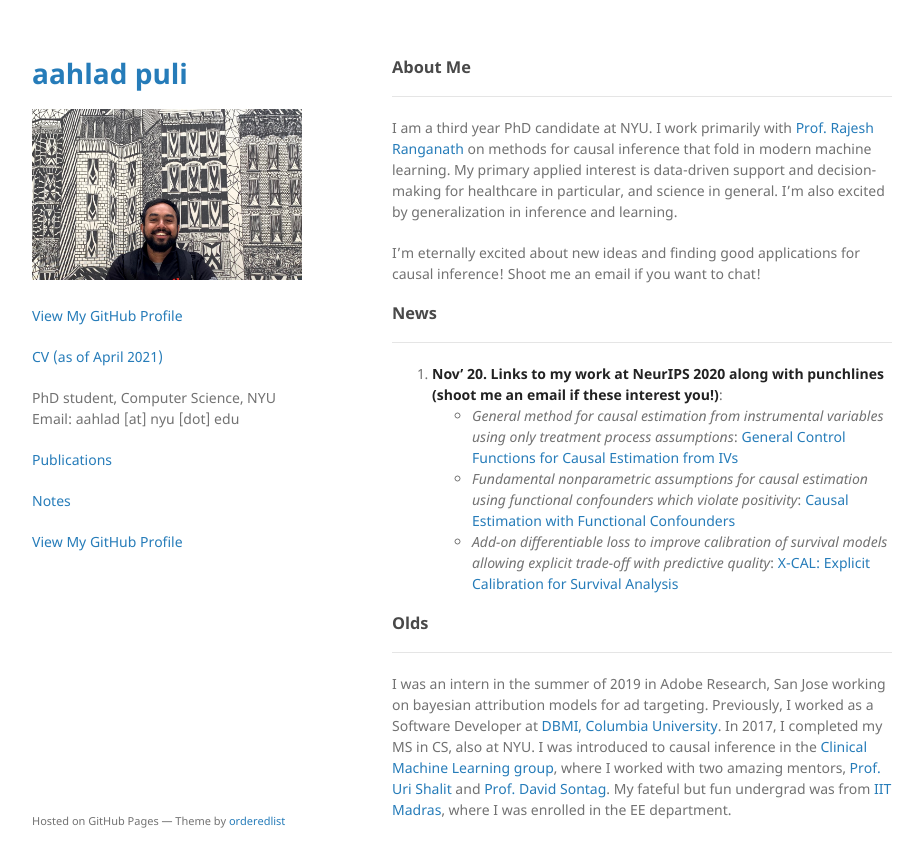
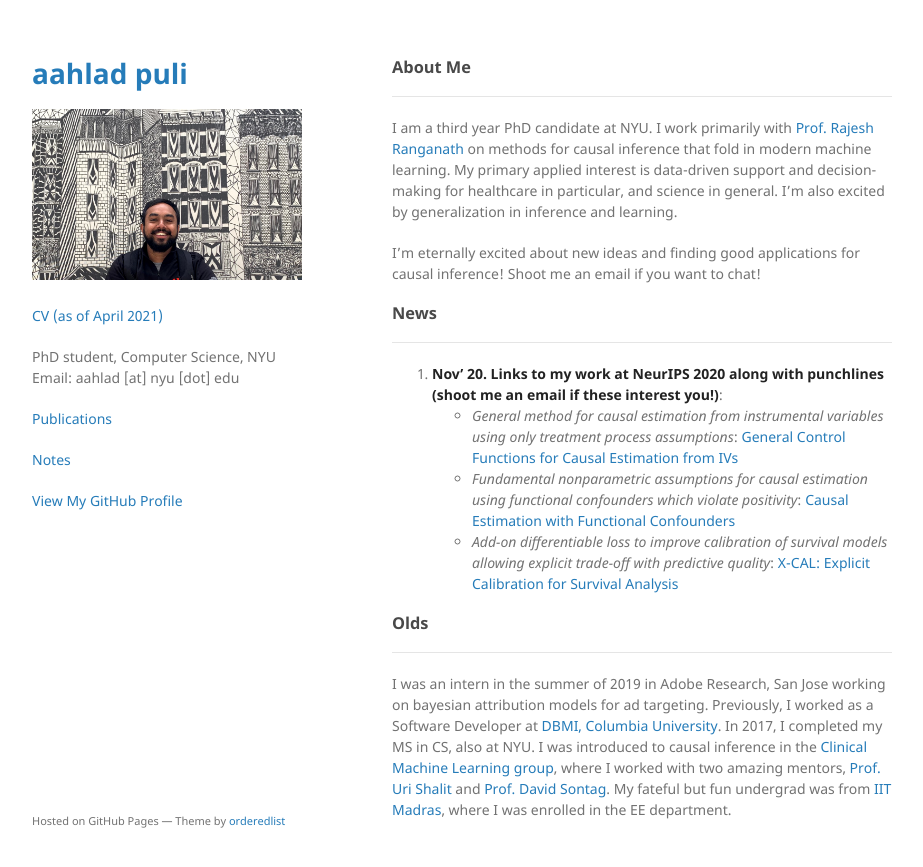
Before and after one commit to aahladmanas/aahladmanas.github.io, a Jekyll site: the page built from index.md, in a window 1280 px wide. Shown: the top 867 px of the page, without its empty margins (178-1101 px from the left). Built offline with Jekyll 4.4.1, drawn with Linux system fonts in a browser that asks for light colours; the repository's description, which GitHub fills in, is left out; our own code applies the rules of GitHub Pages for plain Markdown files.

Commit message:
removed extra github, added cv

```diff
--- a/_layouts/default.html
+++ b/_layouts/default.html
@@ -25,12 +25,12 @@
         {% if site.github.is_project_page %}
         <p class="view"><a href="{{ site.github.repository_url }}">View the Project on GitHub <small>{{ site.github.repository_nwo }}</small></a></p>
         {% endif %}
-
+<!--
         {% if site.github.is_user_page %}
         <p class="view"><a href="{{ site.github.owner_url }}">View My GitHub Profile</a></p>
         {% endif %}
-
-        <p class="view"><a href="https://raw.githubusercontent.com/aahladmanas/aahladmanas.github.io/main/assets/files/aahlad_cv_2021.pdf">CV (as of April 2021)</a></p>
+         -->
+        <p class="view"><a href="/assets/files/aahlad_cv_2021.pdf">CV (as of April 2021)</a></p>
 
         <!-- {% if site.show_downloads %}
         <ul class="downloads">
```
